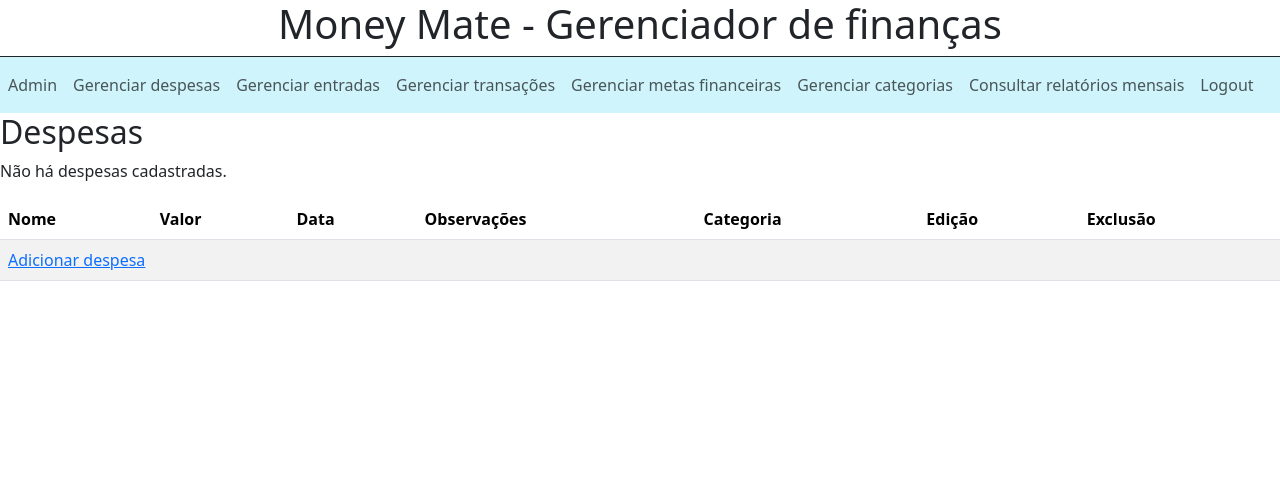
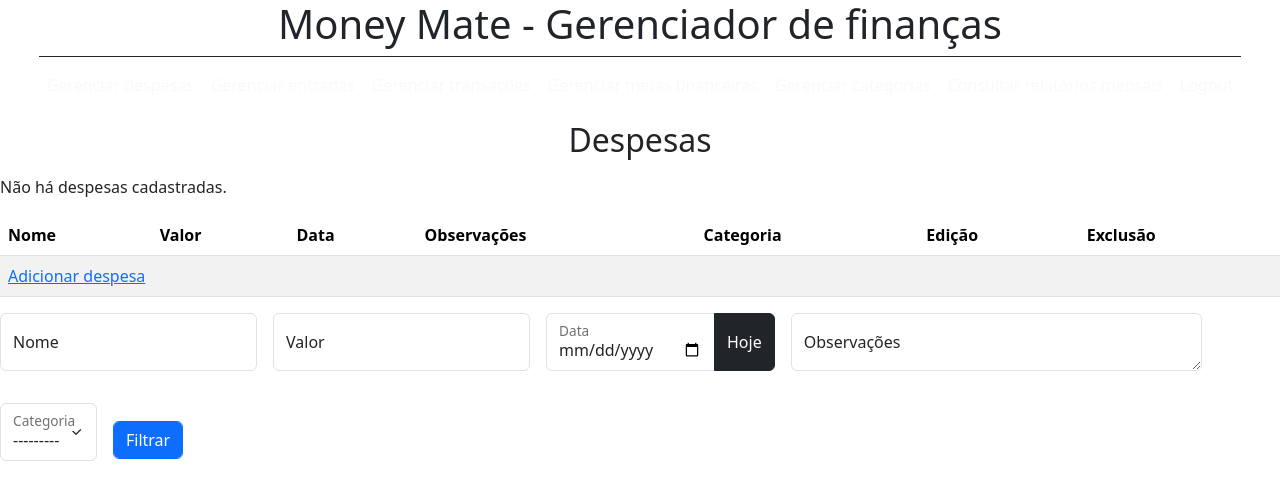
Before and after one commit to Andre-Torres21/moneymate, a Django app: page /despesas/ in a window 1280 px wide. Shown: the top 500 px of the page. Run offline with Django 5.2, Linux system fonts and the light colour scheme; the visitor is signed in with stand-in values (Sample User, id 1); data that the repository does not hold is empty.

Commit message:
Formatação em geral

```diff
--- a/app/forms.py
+++ b/app/forms.py
@@ -68,10 +68,10 @@ class MetaFinanceiraForm(forms.ModelForm):
         fields = ['nome', 'valor_total', 'meta_valor_mes']
 
     def __init__(self, *args, **kwargs):
+        super(MetaFinanceiraForm, self).__init__(*args, **kwargs)
         for field_name, field in self.fields.items():
             placeholder = f'Digite o {field.label.lower()}'
             field.widget.attrs['placeholder'] = placeholder
-        super(MetaFinanceiraForm, self).__init__(*args, **kwargs)
 
 class MetaFinanceiraFilterForm(forms.ModelForm):
     class Meta:
@@ -79,7 +79,7 @@ class MetaFinanceiraFilterForm(forms.ModelForm):
         fields = ['nome']
 
     def __init__(self, *args, **kwargs):
+        super(MetaFinanceiraFilterForm, self).__init__(*args, **kwargs)
         for field_name, field in self.fields.items():
             placeholder = f'Digite o {field.label.lower()}'
             field.widget.attrs['placeholder'] = placeholder
-        super(MetaFinanceiraFilterForm, self).__init__(*args, **kwargs)
--- a/app/templates/app/add_categoria.html
+++ b/app/templates/app/add_categoria.html
@@ -4,7 +4,9 @@
 
 {% block form_title %}Adicionar categoria{% endblock %}
 
-{% block button %}Adicionar categoria{% endblock%}
+{% block form_classes %}col-6 offset-md-3 mt-3{% endblock %}
+
+{% block form_submit %}Adicionar categoria{% endblock%}
 
 {% block table %}
     {% comment %}{% endcomment %}
--- a/app/templates/app/add_despesa.html
+++ b/app/templates/app/add_despesa.html
@@ -4,7 +4,9 @@
 
 {% block form_title %}Adicionar despesa{% endblock %}
 
-{% block button %}Adicionar despesa{% endblock%}
+{% block form_classes %}col-6 offset-md-3 mt-3{% endblock %}
+
+{% block form_submit %}Adicionar despesa{% endblock%}
 
 {% block table %}
     {% comment %}{% endcomment %}
--- a/app/templates/app/add_entrada.html
+++ b/app/templates/app/add_entrada.html
@@ -4,7 +4,9 @@
 
 {% block form_title %}Adicionar entrada{% endblock %}
 
-{% block button %}Adicionar entrada{% endblock%}
+{% block form_classes %}col-6 offset-md-3 mt-3{% endblock %}
+
+{% block form_submit %}Adicionar entrada{% endblock%}
 
 {% block table %}
     {% comment %}{% endcomment %}
--- a/app/templates/app/add_meta_financeira.html
+++ b/app/templates/app/add_meta_financeira.html
@@ -4,7 +4,9 @@
 
 {% block form_title %}Adicionar meta financeira{% endblock %}
 
-{% block button %}Adicionar meta financeira{% endblock%}
+{% block form_classes %}col-6 offset-md-3 mt-3{% endblock %}
+
+{% block form_submit %}Adicionar meta financeira{% endblock%}
 
 {% block table %}
     {% comment %}{% endcomment %}
--- a/app/templates/app/add_transacao.html
+++ b/app/templates/app/add_transacao.html
@@ -4,7 +4,9 @@
 
 {% block form_title %}Adicionar transação{% endblock %}
 
-{% block button %}Adicionar transação{% endblock%}
+{% block form_classes %}col-6 offset-md-3 mt-3{% endblock %}
+
+{% block form_submit %}Adicionar transação{% endblock%}
 
 {% block table %}
     {% comment %}{% endcomment %}
--- a/app/templates/app/add_valor_meta_financeira.html
+++ b/app/templates/app/add_valor_meta_financeira.html
@@ -4,7 +4,9 @@
 
 {% block form_title %}Adicionar valor a guardar para a meta{% endblock %}
 
-{% block button %}valor{% endblock%}
+{% block form_classes %}col-6 offset-md-3 mt-3{% endblock %}
+
+{% block form_submit %}Adicionar valor{% endblock %}
 
 {% block table %}
     {% comment %}{% endcomment %}
--- a/app/templates/app/base.html
+++ b/app/templates/app/base.html
@@ -1,3 +1,5 @@
+{% load static %}
+
 <!DOCTYPE html>
 <html lang="pt-br">
     <head>
@@ -5,24 +7,24 @@
         <meta name="viewport" content="width=device-width, initial-scale=1.0">
         <title>{% block title %}{% endblock %}</title>
         <link href="https://cdn.jsdelivr.net/npm/bootstrap@5.3.3/dist/css/bootstrap.min.css" rel="stylesheet" integrity="sha384-QWTKZyjpPEjISv5WaRU9OFeRpok6YctnYmDr5pNlyT2bRjXh0JMhjY6hW+ALEwIH" crossorigin="anonymous">
+        <link rel="stylesheet" href="{% static 'style.css' %}">
     </head>
     <body>
-        <header>
+        <header class="d-flex justify-content-center align-items-center flex-column">
             <h1 class="text-center">Money Mate - Gerenciador de finanças</h1>
             {% block nav %}
-                <nav class="navbar navbar-expand-lg bg-info-subtle border-top border-dark">
+                <nav class="navbar navbar-expand-lg border-top border-dark d-flex justify-content-center">
                     <ul class="navbar-nav">
-                        <li class="nav-item"><a class="nav-link" href="/admin/">Admin</a></li>
-                        <li class="nav-item"><a class="nav-link" href="{% url 'despesas' %}">Gerenciar despesas</a></li>
-                        <li class="nav-item"><a class="nav-link" href="{% url 'entradas' %}">Gerenciar entradas</a></li>
-                        <li class="nav-item"><a class="nav-link" href="{% url 'transacoes' %}">Gerenciar transações</a></li>
-                        <li class="nav-item"><a class="nav-link" href="{% url 'metas_financeiras' %}">Gerenciar metas financeiras</a></li>
-                        <li class="nav-item"><a class="nav-link" href="{% url 'categorias' %}">Gerenciar categorias</a></li>
-                        <li class="nav-item"><a class="nav-link" href="{% url 'relatorio_mensal' %}">Consultar relatórios mensais</a></li>
-                        <li class="nav-item">
+                        <li class="nav-item border-end border-white"><a class="nav-link text-light" href="{% url 'despesas' %}">Gerenciar despesas</a></li>
+                        <li class="nav-item border-end border-white"><a class="nav-link text-light" href="{% url 'entradas' %}">Gerenciar entradas</a></li>
+                        <li class="nav-item border-end border-white"><a class="nav-link text-light" href="{% url 'transacoes' %}">Gerenciar transações</a></li>
+                        <li class="nav-item border-end border-white"><a class="nav-link text-light" href="{% url 'metas_financeiras' %}">Gerenciar metas financeiras</a></li>
+                        <li class="nav-item border-end border-white"><a class="nav-link text-light" href="{% url 'categorias' %}">Gerenciar categorias</a></li>
+                        <li class="nav-item border-end border-white"><a class="nav-link text-light" href="{% url 'relatorio_mensal' %}">Consultar relatórios mensais</a></li>
+                        <li class="nav-item ">
                             <form action="{% url 'logout' %}" method="post">
                                 {% csrf_token %}
-                                <input type="submit" value="Logout" class="nav-link">
+                                <input type="submit" value="Logout" class="nav-link text-light">
                             </form>
                         </li>
                     </ul>
@@ -33,7 +35,7 @@
         <main>
             {% block index %}{% endblock %}
             {% block table %}
-                <h2>{% block table_title %}{% endblock %}</h2>
+                <h2 class="mt-2 mb-3 text-center">{% block table_title %}{% endblock %}</h2>
                 <table class="table table-striped table-hover">
                     <thead>
                         <tr>
@@ -55,18 +57,19 @@
                 </table>
             {% endblock %}
 
-            {% block filter_form %}{% endblock %}
-
             {% block add_form %}
                 <h3 class="text-center mt-3">{% block form_title %}{% endblock %}</h3>
-                <form method="post" class="col-6 offset-md-3 mt-3">
+                <form method="post" class="{% block form_classes %}{% endblock %}">
                     {% csrf_token %}
                     {% for form_field in form %}
+                        <div class="col">
                             {% if form_field.name == 'data' %}
                                 <div class="input-group mb-3">
-                                <label for="{{ form_field.id_for_label }}" class="input-group-text">{{ form_field.label }}</label>
+                                    <div class="form-floating">
                                         {{ form_field }}
-                                <button type="button" id="botaoHoje" class="btn btn-dark">Hoje</button>
+                                        <label for="{{ form_field.id_for_label }}">{{ form_field.label }}</label>
+                                    </div>
+                                    <button type="button" id="botaoHoje" class="input-group-text btn btn-dark">Hoje</button>
                                 </div>
                             {% else %}
                                 <div class="form-floating mb-3">
@@ -80,10 +83,12 @@
                             {% for error in form_field.errors %}
                                 <div class="alert alert-danger">{{ error }}</div>
                             {% endfor %}
+                        </div>
                     {% endfor %}
-                    <input type="submit" class="btn btn-primary" value="{% block button %}{% endblock%}">
+                    <div class="col-12"><input type="submit" class="btn btn-primary" value="{% block form_submit %}{% endblock %}"></div>
                 </form>
                 {% endblock %}
+                {% block cadastro %}{% endblock %}
         </main>
 
         <script>
@@ -92,9 +97,15 @@
                 input.classList.add('form-control');
             }
 
-            document.querySelector('select').classList.add('form-select')
-            document.querySelector('textarea').classList.add('form-control')
-            document.querySelector('textarea').rows = 1
+            let textarea = document.querySelector('textarea');
+            if (textarea) {
+                textarea.classList.add('form-control');
+            }
+
+            let select = document.querySelector('select');
+            if (select) {
+                select.classList.add('form-select');
+            }
 
             document.querySelector('#botaoHoje').addEventListener('click', () => {
                 const hoje = new Date().toISOString().split('T')[0];
--- a/app/templates/app/cadastro.html
+++ b/app/templates/app/cadastro.html
@@ -9,7 +9,9 @@
     {% endcomment %}
 {% endblock %}
 
-{% block button %}Cadastrar-se{% endblock %}
+{% block form_classes %}col-6 offset-md-3 mt-3{% endblock %}
+
+{% block form_submit %}Cadastrar-se{% endblock %}
 
 {% block table %}
     {% comment %}
--- a/app/templates/app/despesas.html
+++ b/app/templates/app/despesas.html
@@ -10,7 +10,11 @@
             <td>{{ despesa.nome }}</td>
             <td>{{ despesa.valor }}</td>
             <td>{{ despesa.data|date:"SHORT_DATE_FORMAT" }}</td>
-            <td>{{ despesa.observacoes }}</td>
+            {% if despesa.observacoes %}
+                <td>{{ despesa.observacoes }}</td>
+            {% else %}
+                <td>Sem observações</td>
+            {% endif %}
             <td>{{ despesa.categoria.nome }}</td>
             <td><a href="{% url 'update_despesa' despesa.slug %}" class="btn btn-warning">Editar</a></td>
             <td><a href="{% url 'delete_despesa' despesa.slug %}" class="btn btn-danger">Excluir</a></td>
@@ -24,14 +28,9 @@
     </tr>
 {% endblock %}
 
-{% block add_form %}
-    {% comment %}
-    {% endcomment %}
-{% endblock %}
+{% block form_classes %}row row-cols-lg-auto g-3 align-items-center{% endblock %}
 
-{% block button %}Filtrar{% endblock %}
-
-{% block form_classes %}row row-cols-sm-auto g-3 align-items-center{% endblock %}
+{% block form_submit %}Filtrar{% endblock %}
 
 {% block script %}
     <script>
```
Also changed, not shown: app/templates/app/categorias.html (+2 -7 lines), app/templates/app/entradas.html (+7 -8 lines), app/templates/app/login.html (+7 -2 lines), app/templates/app/metas_financeiras.html (+2 -7 lines), app/templates/app/transacoes.html (+7 -8 lines). Lines whose indentation alone changed are shown as unchanged.
